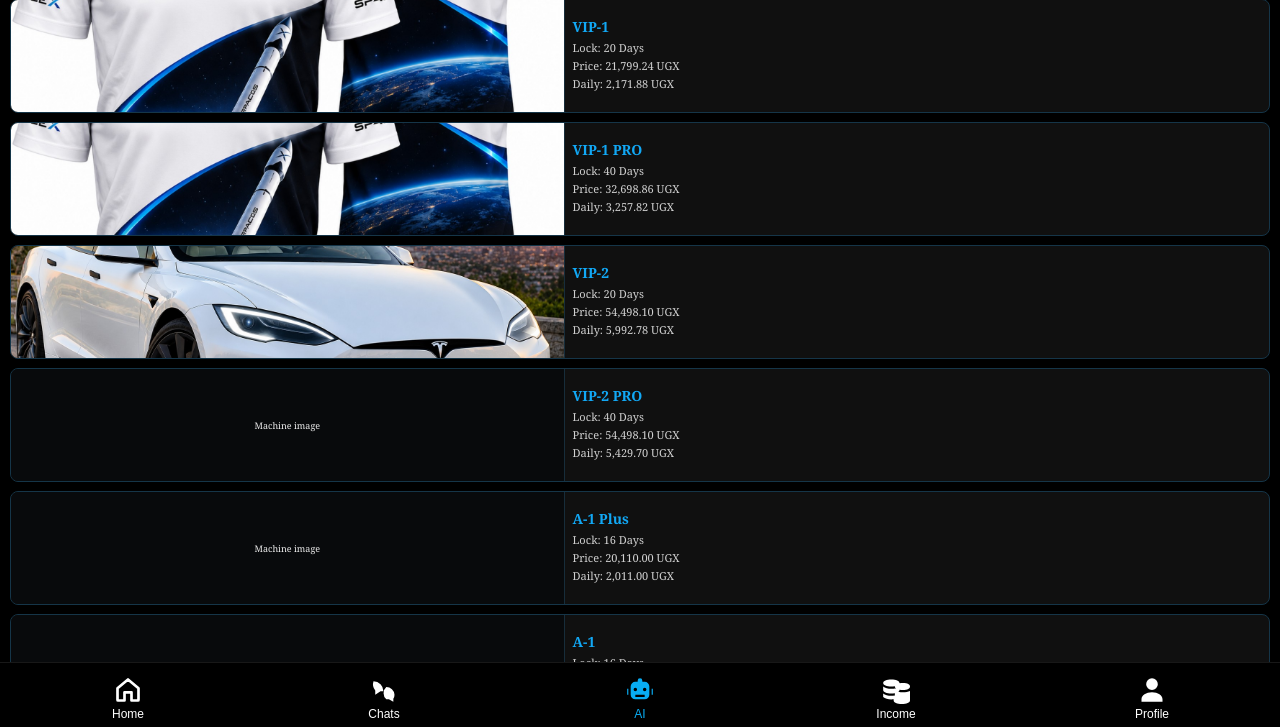
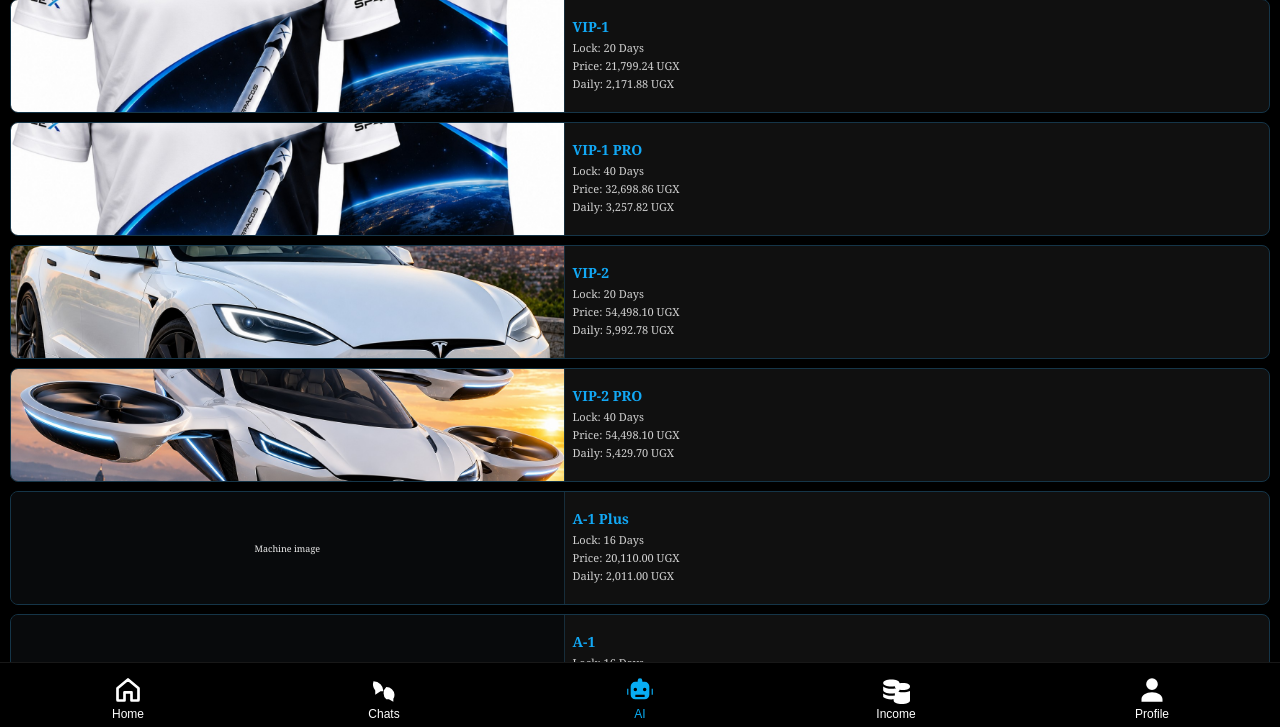
Before and after one commit to forextry298-del/space-x-platform, a Flask app: page /ai in a window 1280 px wide. Shown: the part 62-789 px from the top of the page. Run offline with Flask 3, Linux system fonts and the light colour scheme; the visitor is signed in with stand-in values (Sample User, id 1).

Commit message:
Add flying Tesla image to VIP-2 PRO

```diff
--- a/templates/ai.html
+++ b/templates/ai.html
@@ -41,6 +41,9 @@
         {% elif name == 'VIP-2' %}
         <img src="{{ url_for('static', filename='images/vip2-tesla.png') }}"
              alt="Tesla for VIP-2" class="sx-machine-photo">
+        {% elif name == 'VIP-2 PRO' %}
+        <img src="{{ url_for('static', filename='images/vip2-pro-tesla.png') }}"
+             alt="Flying Tesla for VIP-2 PRO" class="sx-machine-photo">
         {% else %}
         <span class="sx-image-placeholder">Machine image</span>
         {% endif %}
```
Also changed, not shown: static/images/vip2-pro-tesla.png (added).
